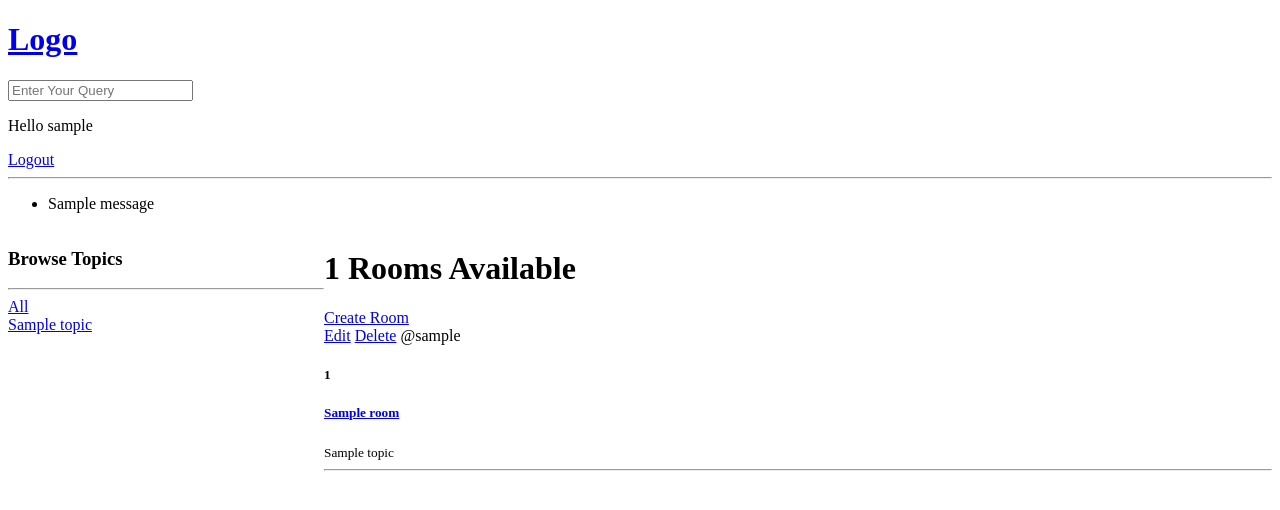
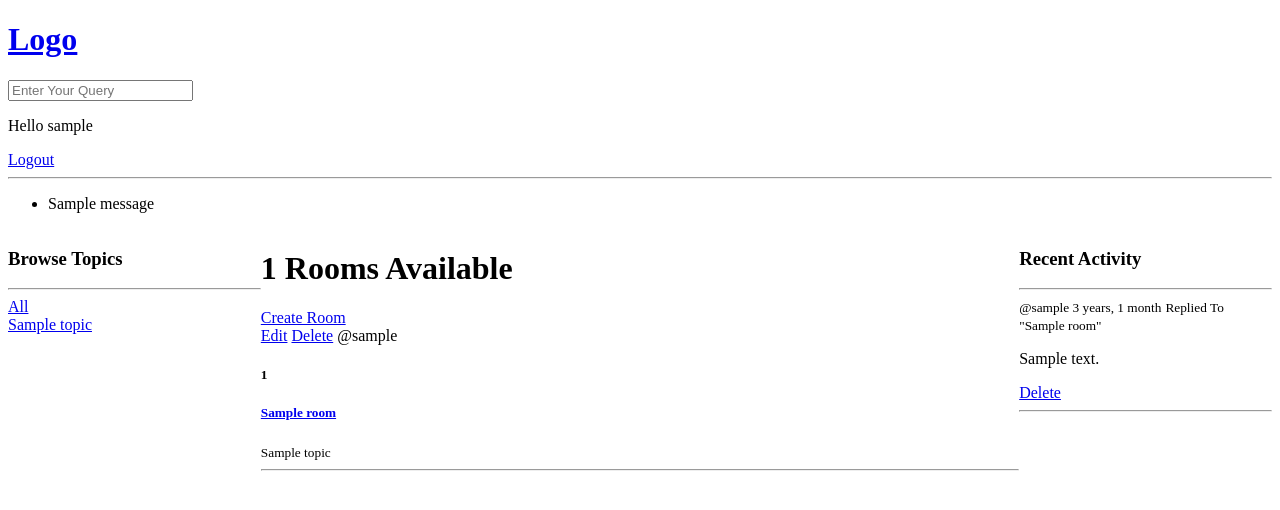
Before and after one commit to heyitsuzair/django, a Django app: page / in a window 1280 px wide. Shown: the top 510 px of the page. Run offline with Django 4.2, Linux system fonts and the light colour scheme; a user stored in the database is signed in; tables that the repository leaves empty hold one stand-in row (values such as "Sample post"); one stand-in notice (Sample message) is shown.

Commit message:
Wrapping UP

```diff
--- a/base/models.py
+++ b/base/models.py
@@ -16,7 +16,8 @@ class Room(models.Model):
     topic = models.ForeignKey(Topic, on_delete=models.SET_NULL, null=True)
     name = models.CharField(max_length=200)
     description = models.TextField(null=True, blank=True)
-    participants = models.ManyToManyField(User,related_name='participants',blank=True)
+    participants = models.ManyToManyField(
+        User, related_name='participants', blank=True)
     updated = models.DateTimeField(auto_now=True)
     created = models.DateTimeField(auto_now_add=True)
 
@@ -34,5 +35,8 @@ class Message(models.Model):
     updated = models.DateTimeField(auto_now=True)
     created = models.DateTimeField(auto_now_add=True)
 
+    class Meta:
+        ordering = ['-updated', '-created']
+
     def __str__(self):
         return self.body[0:50]
--- a/base/templates/base/home.html
+++ b/base/templates/base/home.html
@@ -3,7 +3,7 @@
 <style>
   .home-container {
     display: grid;
-    grid-template-columns: 1fr 3fr;
+    grid-template-columns: 1fr 3fr 1fr;
   }
 </style>
 
@@ -40,5 +40,20 @@
       {% endfor %}
     </div>
   </div>
+  <div>
+    <h3>Recent Activity</h3>
+    <hr />
+    {% for message in room_messages %}
+    <div>
+      <small>@{{message.user}} {{message.created|timesince}}</small>
+      <small>Replied To "{{message.room}}"</small>
+      <p>{{message}}</p>
+      {% if request.user == message.user %}
+      <a href="{% url 'delete-message' message.id %}">Delete</a>
+      {% endif %}
+      <hr />
+    </div>
+    {% endfor %}
+  </div>
 </div>
 {% endblock content %}
--- a/base/views.py
+++ b/base/views.py
@@ -75,16 +75,17 @@ def home(request):
         Q(topic__name__icontains=q) | Q(name__icontains=q) | Q(description__icontains=q))
 
     topics = Topic.objects.all()
-
+    room_messages = Message.objects.filter(Q(room__topic__name__icontains=q))
     room_count = rooms.count()
 
-    home_data = {'rooms': rooms, 'topics': topics, 'room_count': room_count}
+    home_data = {'rooms': rooms, 'topics': topics,
+                 'room_count': room_count, 'room_messages': room_messages}
     return render(request, 'base/home.html', home_data)
 
 
 def room(request, pk):
     found_room = Room.objects.get(id=pk)
-    room_messages = found_room.message_set.all().order_by('-created')
+    room_messages = found_room.message_set.all()
     participants = found_room.participants.all()
     if request.method == 'POST':
         message = Message.objects.create(
```
